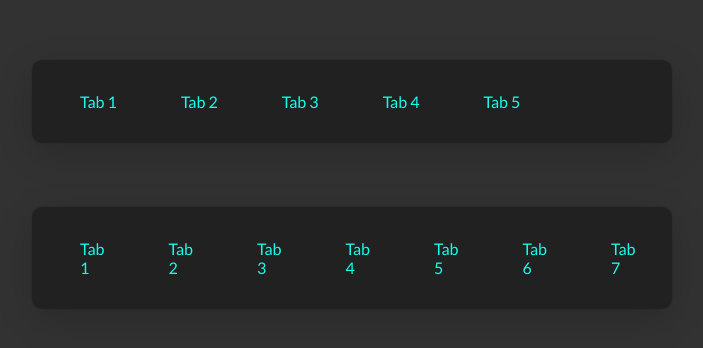
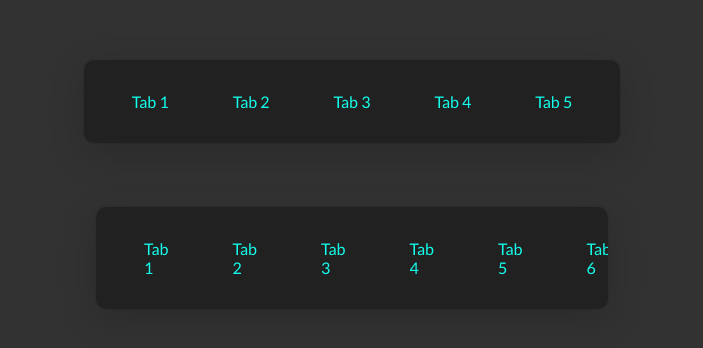
Before and after one commit to NeerajVodala/Tab-Component, a plain HTML site: page index.html in a window 1280 px wide. Shown: the part 216-564 px from the top of the page, without its empty margins (288-991 px from the left). Drawn offline with Linux system fonts and the light colour scheme.

Commit message:
refactor: added width for scroll effects

```diff
--- a/index.html
+++ b/index.html
@@ -19,7 +19,7 @@
             <a href="#" class="tab">Tab 5</a>
         </nav>
 
-        <nav class="tab-container">
+        <nav class="tab-container tab-container--scroll">
             <a href="#" class="tab">Tab 1</a>
             <a href="#" class="tab">Tab 2</a>
             <a href="#" class="tab">Tab 3</a>
--- a/styles.css
+++ b/styles.css
@@ -22,13 +22,16 @@ body {
 .tab-container {
     display: flex;
     align-items: center;
-    width: 50%;
     padding: 1em;
     background-color: #212121;
     box-shadow: rgba(0, 0, 0, 0.16) 0px 10px 36px 0px, rgba(0, 0, 0, 0.06) 0px 0px 0px 1px;
     border-radius: 10px;
     overflow: auto;
     margin: 2rem
+}
+
+.tab-container--scroll{
+    width: 40%;
 }
 
 .tab-container a {
```
